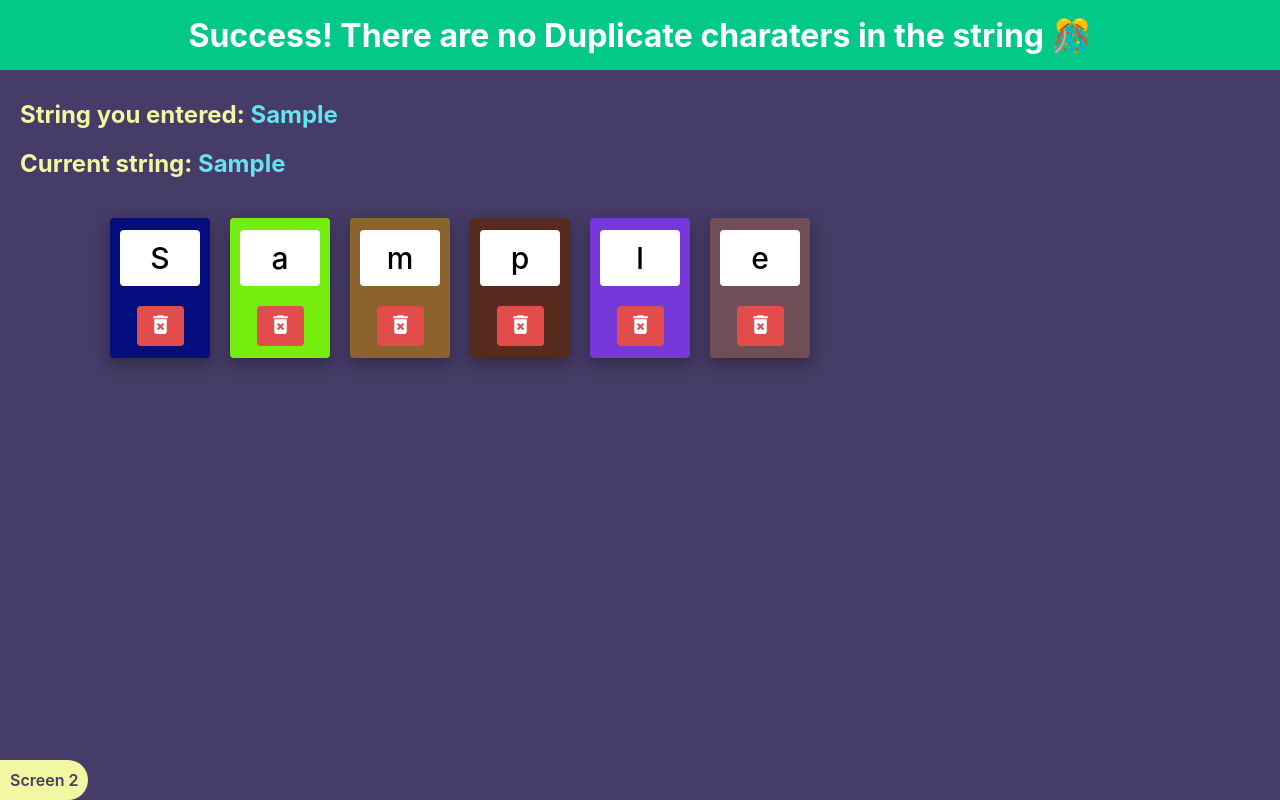
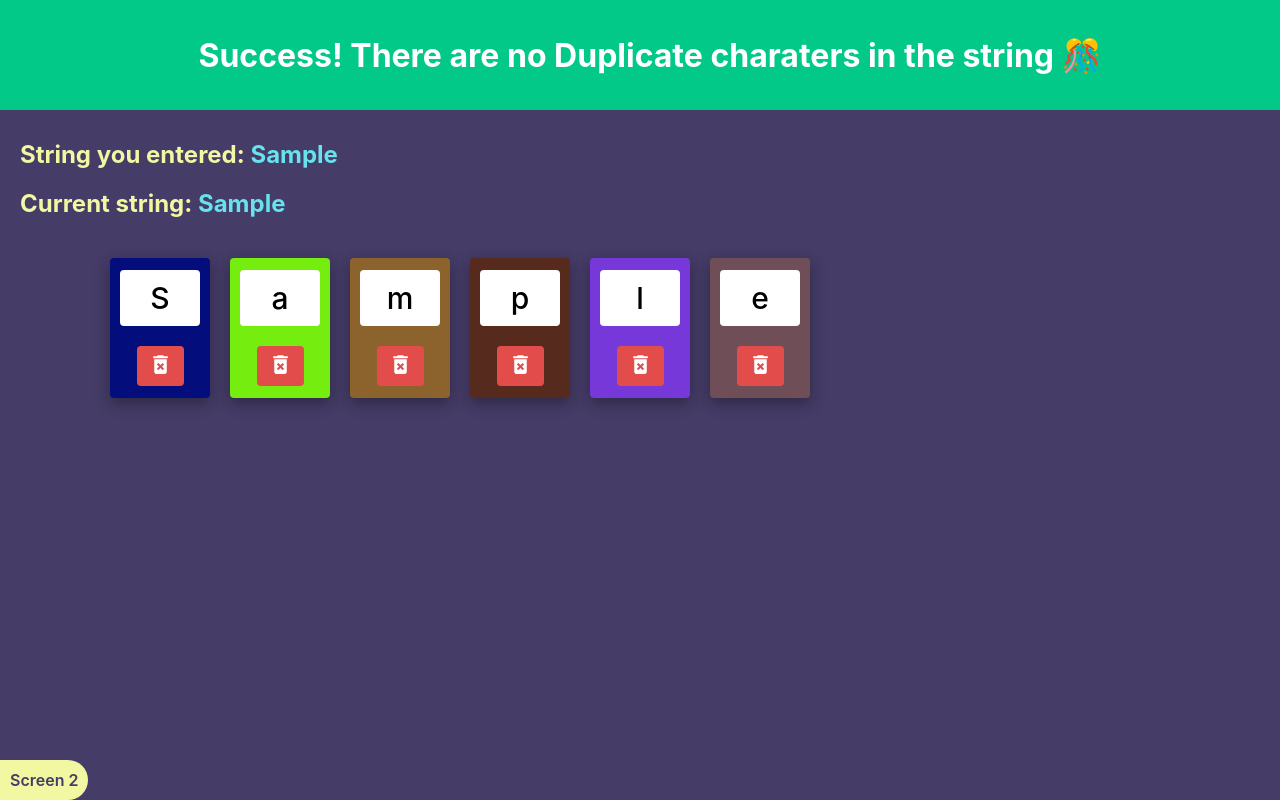
Before and after one commit to HousewareHQ/frontend-engineering-octernship, a React (Create React App) app in the folder app/: page / in a window 1280 px wide. Both pictures are taken after typing "Sample" into the empty fields and a click on the button "Submit". Built offline with nearby package versions, Linux system fonts and the light colour scheme; the HTML template or start-up script is replaced by a standard one.

Commit message:
added padding and increased success header height

```diff
--- a/app/src/components/screen2/screen2.css
+++ b/app/src/components/screen2/screen2.css
@@ -63,10 +63,11 @@
   background-color: #03C988;
   color: #fff;
   width: 100vw;
-  height: 70px;
+  height: 110px;
   display: flex;
   justify-content: center;
   align-items: center;
+  padding: 0 10px;
 }
 
 .success-header h1 {
```
